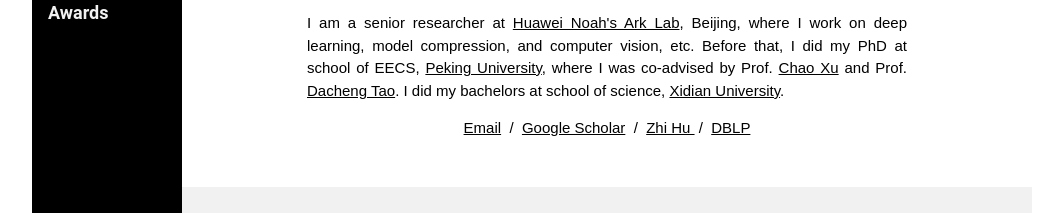
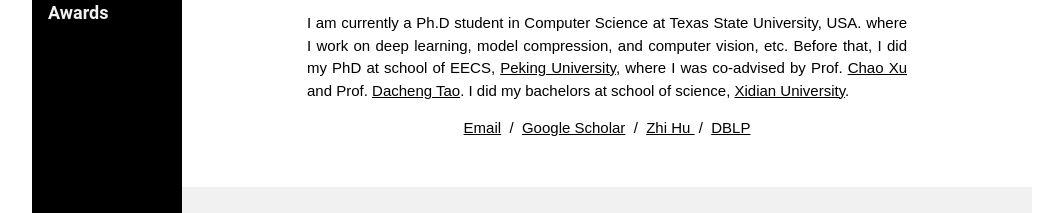
Before and after one commit to jiany-ctrl/jiany-ctrl.github.io, a plain HTML site: page index.html in a window 1280 px wide. Shown: the part 419-632 px from the top of the page, without its empty margins (108-1171 px from the left). Drawn offline with Linux system fonts and the light colour scheme; a script that the page names is missing.

Commit message:
Update index.html

```diff
--- a/index.html
+++ b/index.html
@@ -4,7 +4,7 @@
 
 <head>
 
-  <title>Yunhe Wang's Homepage</title>
+  <title>Jianyuan Ni's Homepage</title>
 
   <meta charset="UTF-8">
   <meta name="viewport" content="width=device-width, initial-scale=1">
@@ -89,7 +89,7 @@
       <img style="width: 80%;max-width: 320px" alt="profile photo" src="images/Yunhe_new.jpg">
       <h1>Yunhe Wang</h1>
         <p class="w3-justify" style="width:100%;border:0px;border-spacing:0px;border-collapse:separate;margin-right:auto;margin-left:auto;max-width:600px">
-          I am a senior researcher at <a href="https://www.noahlab.com.hk/">Huawei Noah's Ark Lab</a>, Beijing, where I work on deep learning, model compression, and computer vision, etc. Before that, I did my PhD at school of EECS, <a href="https://www.pku.edu.cn/">Peking University</a>, where I was co-advised by Prof. <a href="https://dblp.org/pers/hd/x/Xu_0006:Chao">Chao Xu</a></a> and Prof. <a href="https://scholar.google.com.sg/citations?user=RwlJNLcAAAAJ">Dacheng Tao</a></a>. I did my bachelors at school of science, <a href="https://en.xidian.edu.cn/">Xidian University</a>.
+          I am currently a Ph.D student in Computer Science at Texas State University, USA. where I work on deep learning, model compression, and computer vision, etc. Before that, I did my PhD at school of EECS, <a href="https://www.pku.edu.cn/">Peking University</a>, where I was co-advised by Prof. <a href="https://dblp.org/pers/hd/x/Xu_0006:Chao">Chao Xu</a></a> and Prof. <a href="https://scholar.google.com.sg/citations?user=RwlJNLcAAAAJ">Dacheng Tao</a></a>. I did my bachelors at school of science, <a href="https://en.xidian.edu.cn/">Xidian University</a>.
         </p>
         <p class="w3-center">
           <a href="mailto:yunhe.wang@huawei.com">Email</a> &nbsp/&nbsp
```
